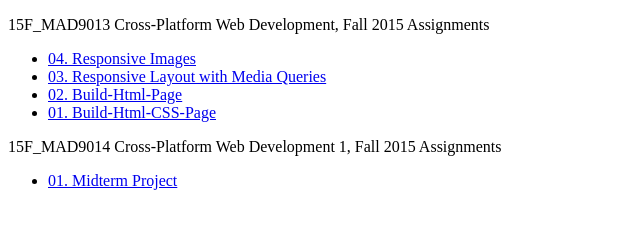
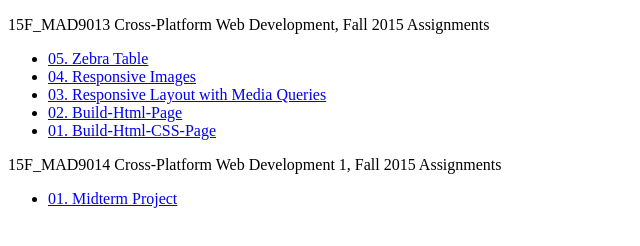
Before and after one commit to mang0055/Pages, a plain HTML site: page index.html in a window 1280 px wide. Shown: the whole page, without its empty margins (0-640 px from the left). Drawn offline with Linux system fonts and the light colour scheme.

Commit message:
Zebra table
Link added

```diff
--- a/index.html
+++ b/index.html
@@ -6,6 +6,7 @@
 <body>
     <p>15F_MAD9013 Cross-Platform Web Development, Fall 2015 Assignments</p>
     <ul>
+        <li><a href="http://mang0055.github.io/Pages/MAD9013-Zebra-Table/" target="blank">05. Zebra Table</a></li>
         <li><a href="http://mang0055.github.io/Pages/MAD9013-Responsive-Images/" target="blank">04. Responsive Images</a></li>
         <li><a href="http://mang0055.github.io/Pages/HTML/" target="blank">03. Responsive Layout with Media Queries</a></li>
     	<li><a href="https://mang0055.github.io/Pages/Build-Html-page.html" target="blank">02. Build-Html-Page</a></li>
```
